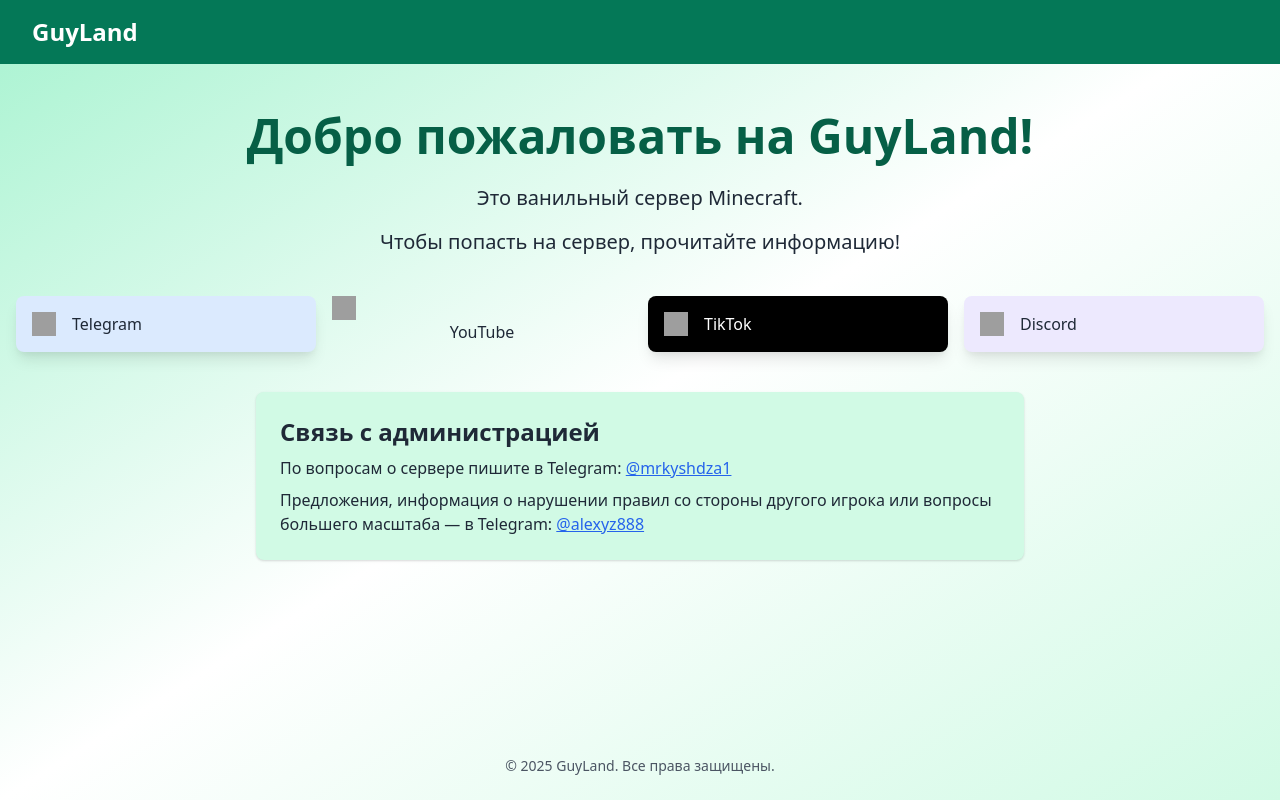
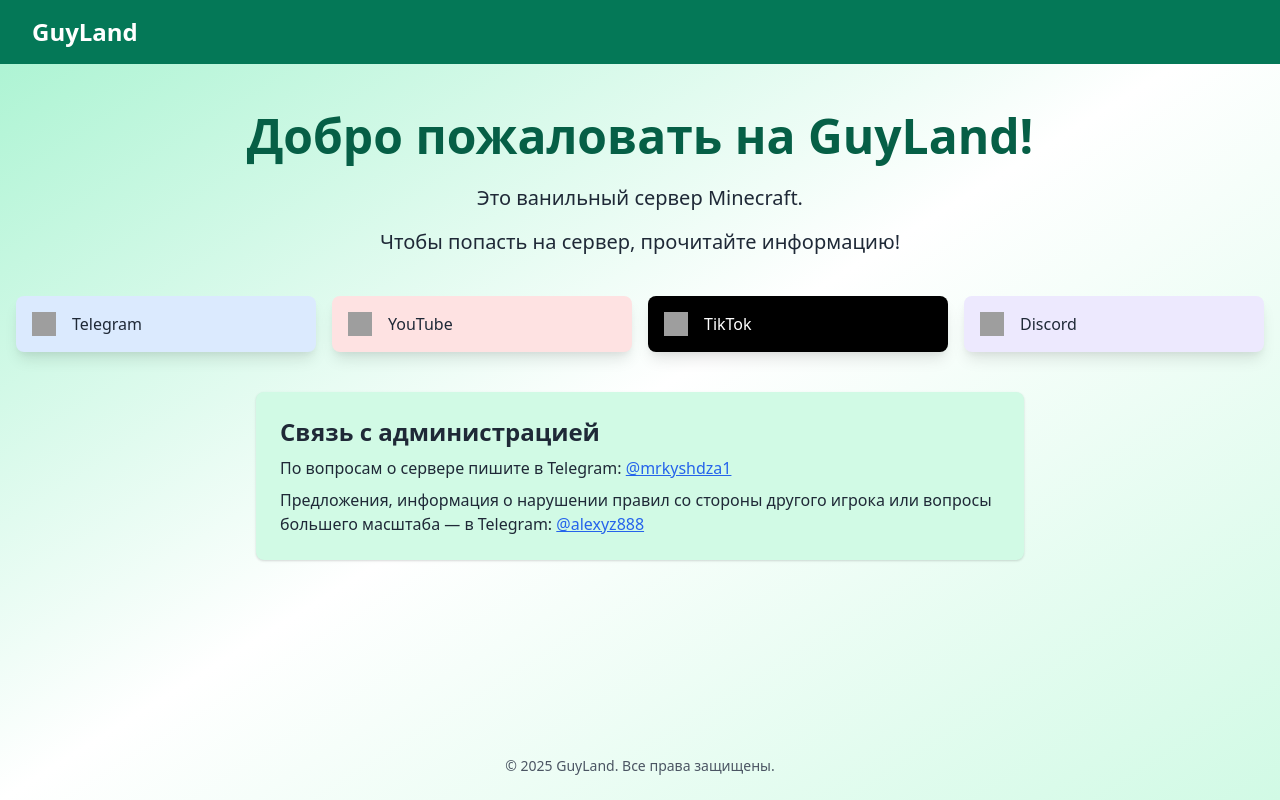
Before and after one commit to guyland-mine/Guyland.off, a plain HTML site: page index.html in a window 1280 px wide. Drawn offline with nearby package versions, Linux system fonts and the light colour scheme; grey boxes are pictures that could not be loaded.

Commit message:
Update index.html

```diff
--- a/index.html
+++ b/index.html
@@ -62,7 +62,7 @@
         <img src="https://cdn.worldvectorlogo.com/logos/telegram-1.svg" alt="Telegram" class="w-6 h-6">
         <span>Telegram</span>
       </a>
-      <a href="https://youtube.com/@guyland26?si=-sqfrgT_fDyMIFxd">
+    <a href="https://youtube.com/@guyland26?si=-sqfrgT_fDyMIFxd" target="_blank" class="flex items-center space-x-4 bg-red-100 p-4 rounded-lg hover:bg-red-200 shadow-lg transition">
         <img src="https://upload.wikimedia.org/wikipedia/commons/thumb/f/fd/YouTube_full-color_icon_%282024%29.svg/120px-YouTube_full-color_icon_%282024%29.svg.png" alt="YouTube" class="w-6 h-6">
         <span>YouTube</span>
       </a>
```
